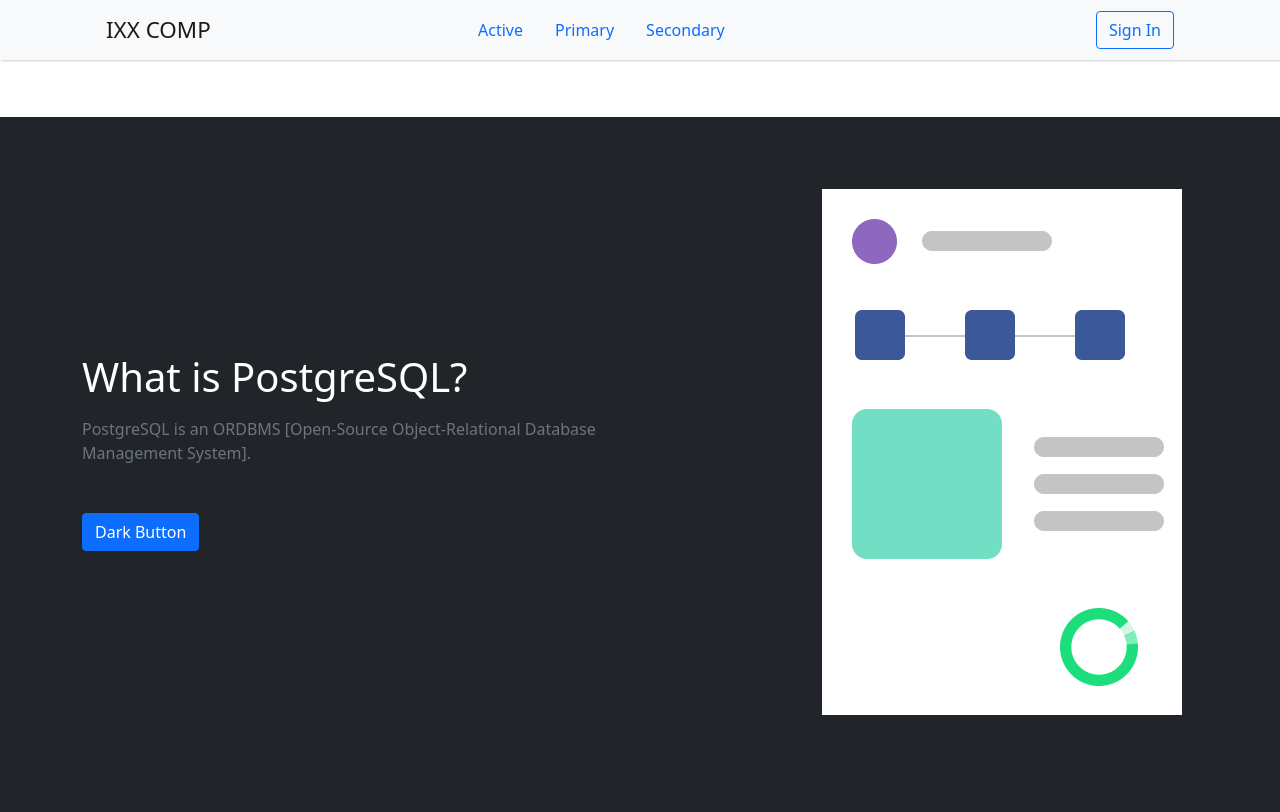
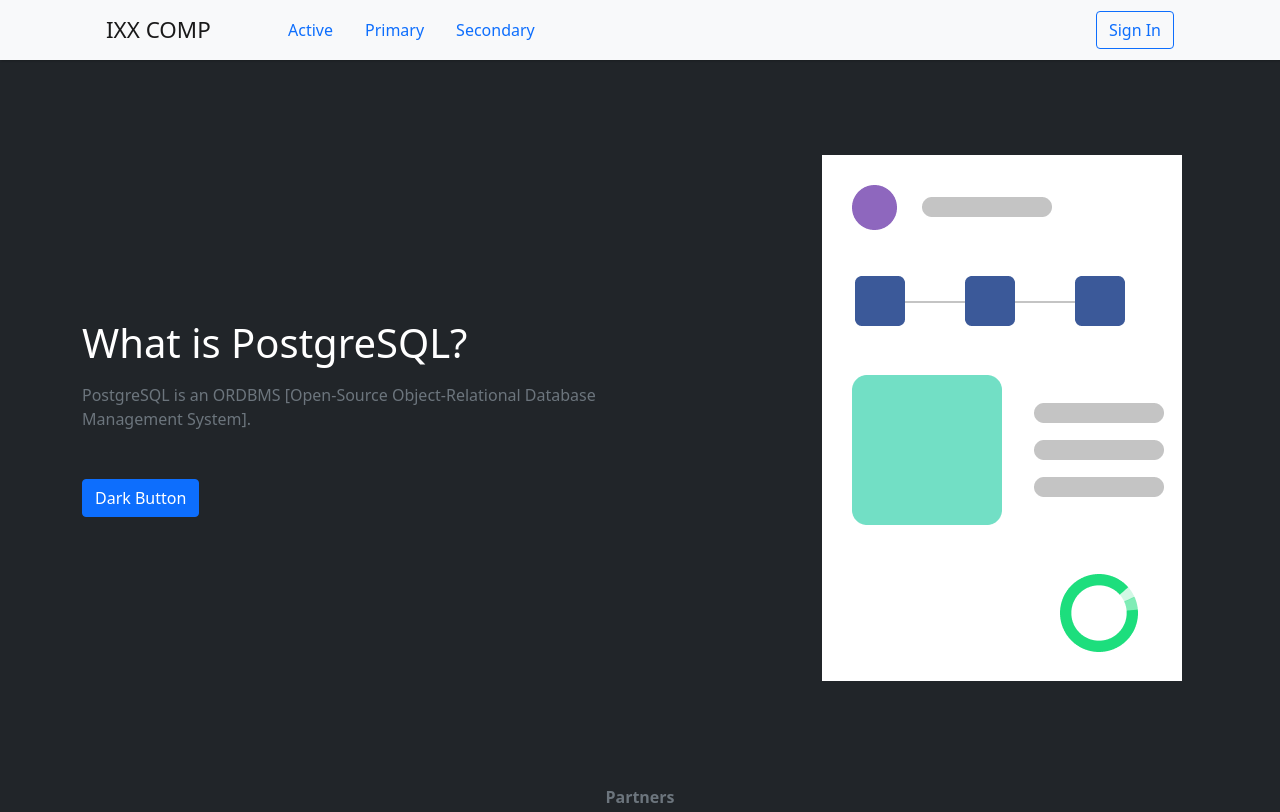
Before and after one commit to eduardo239/template-clouds, a plain HTML site: page index.html in a window 1280 px wide. Shown: the top 812 px of the page. Drawn offline with Linux system fonts and the light colour scheme.

Commit message:
ajustes no menu

```diff
--- a/css/menu_mobile.css
+++ b/css/menu_mobile.css
@@ -1,7 +1,8 @@
 @media (max-width: 600px) {
-  .hero {
-    margin-top: 0;
+  .header {
+    position: relative;
   }
+
   .menu-b,
   .menu-c {
     display: none;
@@ -16,9 +17,22 @@
     margin: 0 auto !important;
   }
 }
+@media (max-width: 767px) and (min-width: 601px) {
+  body {
+    margin-top: 113px;
+  }
+}
 
 @media (min-width: 601px) {
   .menu-mobile {
     display: none;
   }
+
+  .header {
+    position: fixed;
+  }
+
+  .hero {
+    margin-top: 59px;
+  }
 }
--- a/css/style.css
+++ b/css/style.css
@@ -7,17 +7,13 @@
 a.logo {
   font-size: 1.4rem !important;
 }
-/* hero */
-.hero {
-  margin-top: 57px;
-}
+
 .company-logo {
   opacity: 0.6;
 }
-@media only screen and (max-width: 770px) {
-  .hero {
-    margin-top: 156px;
-  }
+
+.hero {
+  padding-top: 3rem;
 }
 
 .min-vh-70 {
--- a/index.html
+++ b/index.html
@@ -10,10 +10,10 @@
     <link rel="stylesheet" href="./css/menu_mobile.css" />
   </head>
   <body>
-    <header class="fixed-md-top bg-light">
+    <header class="header fixed-top bg-light">
       <div class="container">
         <div class="row align-items-center">
-          <div class="col-md-4">
+          <div class="col-sm-4 col-md-4 col-lg-2 col-12">
             <!-- logo -->
             <nav class="menu-a navbar navbar-expand-md navbar-light">
               <div class="container-fluid">
@@ -21,7 +21,7 @@
               </div>
             </nav>
           </div>
-          <div class="col-md-4">
+          <div class="col-sm-8 col-md-5 col-lg-6 col-12">
             <!-- menu -->
             <ul class="menu-b nav">
               <li class="nav-item">
@@ -48,7 +48,7 @@
             </ul>
             <!--  -->
           </div>
-          <div class="col-md-4">
+          <div class="col-sm-12 col-md-3 col-lg-4 col-12">
             <!-- sign in -->
             <nav class="menu-c navbar navbar-expand-md navbar-light">
               <div class="container-fluid">
@@ -60,7 +60,7 @@
       </div>
     </header>
     <!-- end header -->
-    <div class="hero py-4 text-white bg-dark">
+    <div class="hero text-white bg-dark">
       <div class="container">
         <div class="row min-vh-70 align-items-center">
           <div class="col-md-6 text-sm-start text-center">
```
